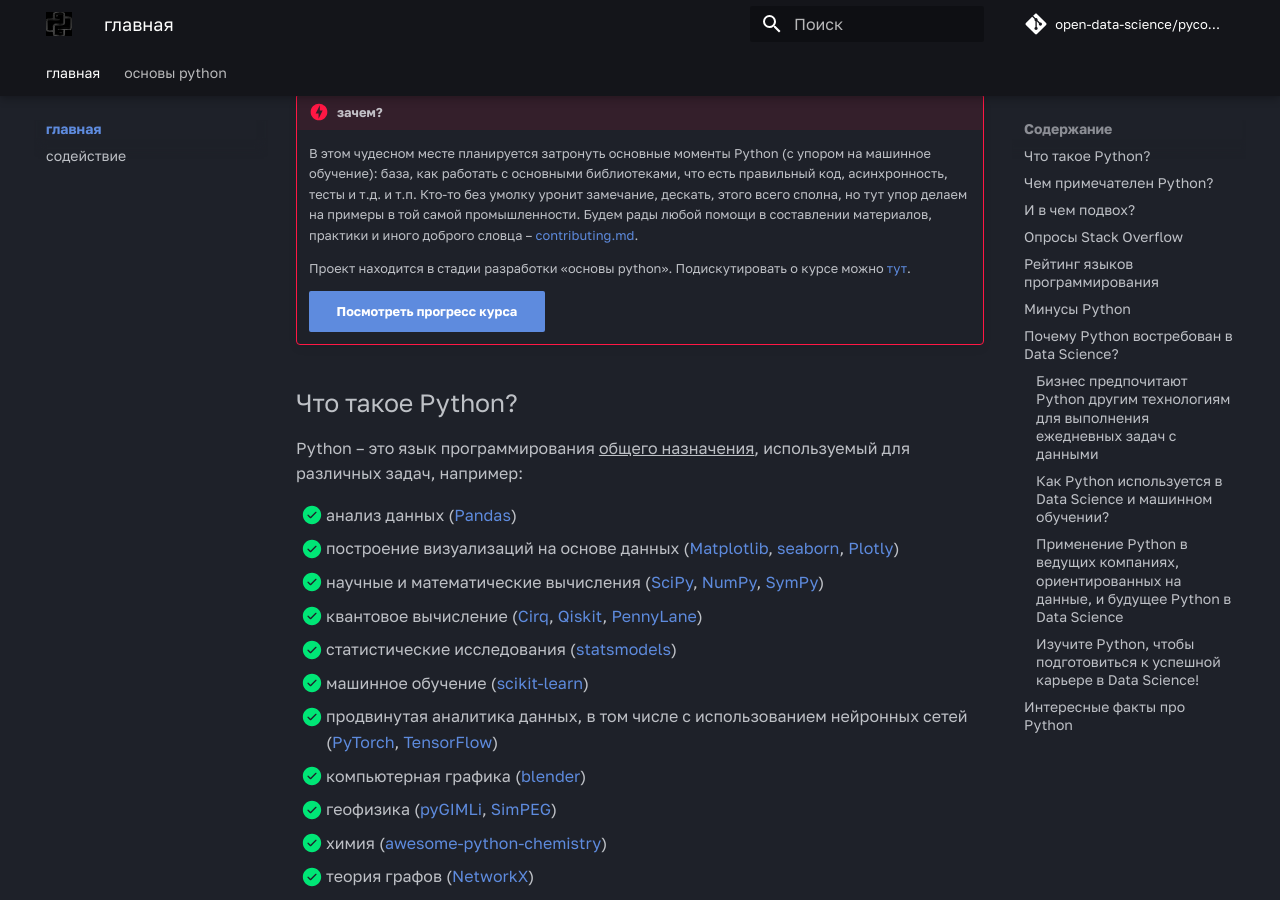
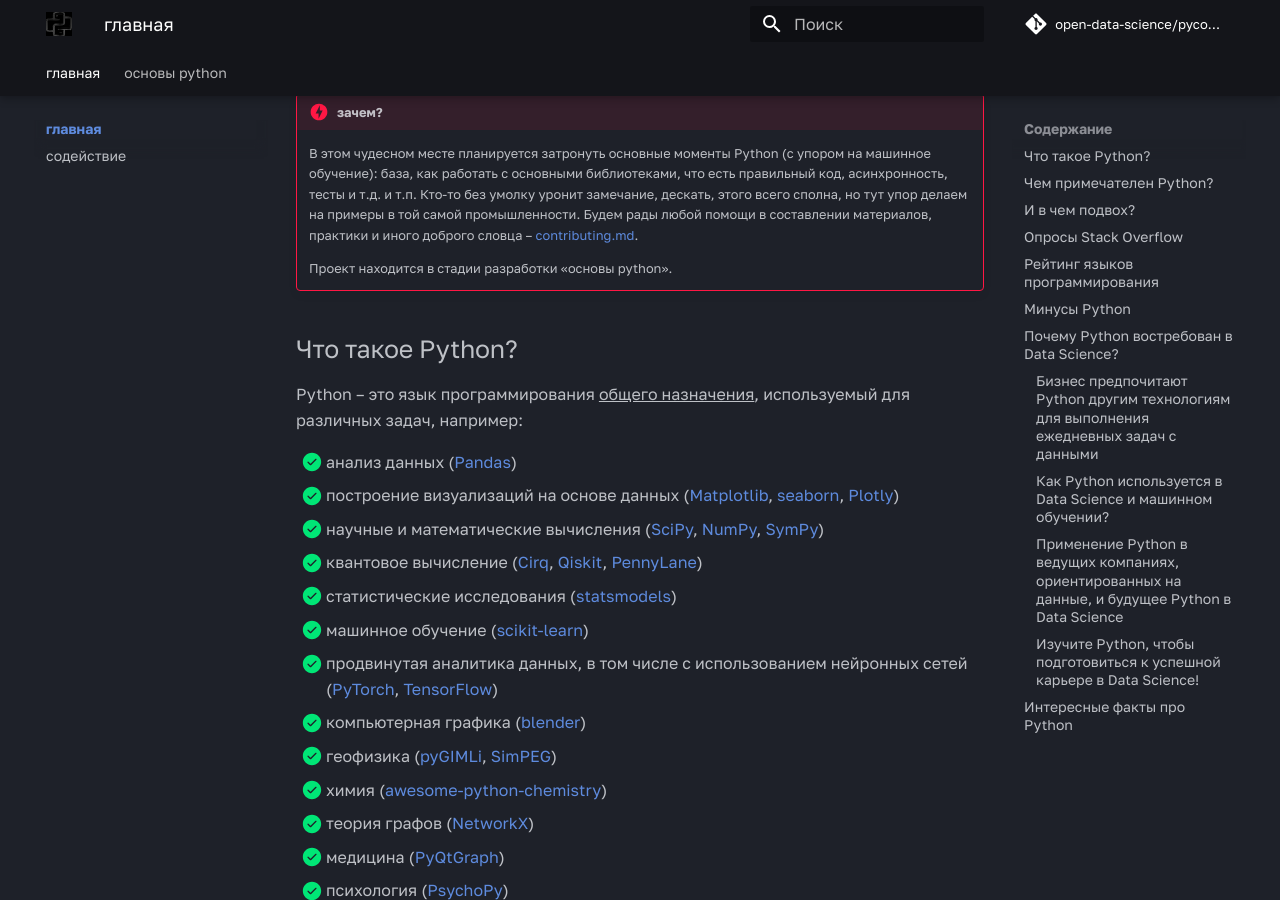
Before and after one commit to open-data-science/pycourse, an MkDocs documentation site: the page built from docs/index.md, in a window 1280 px wide and 900 px high, scrolled down 355 px. Built offline with MkDocs 1.6.1 and Material for MkDocs 9.7.7, drawn with Linux system fonts in a browser that asks for light colours; some web fonts are replaced; comment, search, counter and statistics services are not loaded.

Commit message:
Update index.md

```diff
--- a/docs/index.md
+++ b/docs/index.md
@@ -6,9 +6,7 @@
 
     В этом чудесном месте планируется затронуть основные моменты Python (с упором на машинное обучение): база, как работать с основными библиотеками, что есть правильный код, асинхронность, тесты и т.д. и т.п. Кто-то без умолку уронит замечание, дескать, этого всего сполна, но тут упор делаем на примеры в той самой промышленности. Будем рады любой помощи в составлении материалов, практики и иного доброго словца – [contributing.md](https://github.com/open-data-science/pycourse/blob/master/contributing.md).
 
-    Проект находится в стадии разработки «основы python». Подискутировать о курсе можно [тут](https://github.com/open-data-science/pycourse/discussions).
-
-    [Посмотреть прогресс курса](https://github.com/orgs/open-data-science/projects/1/views/1){ .md-button .md-button--primary }
+    Проект находится в стадии разработки «основы python».
 
 ## Что такое Python?
 
```
